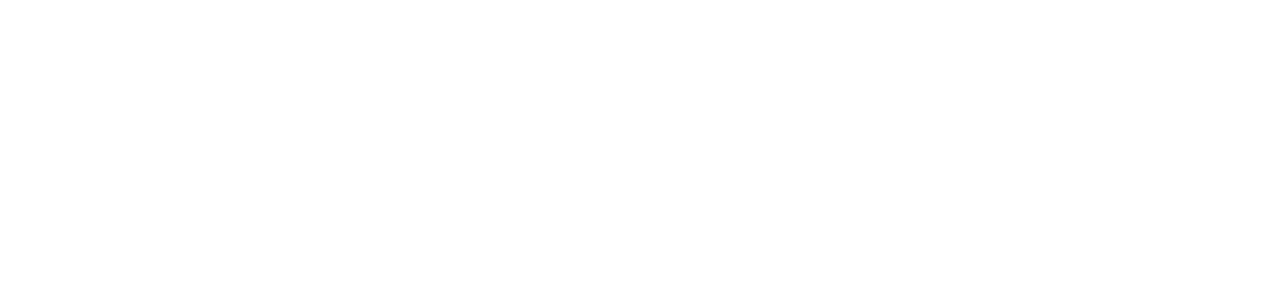
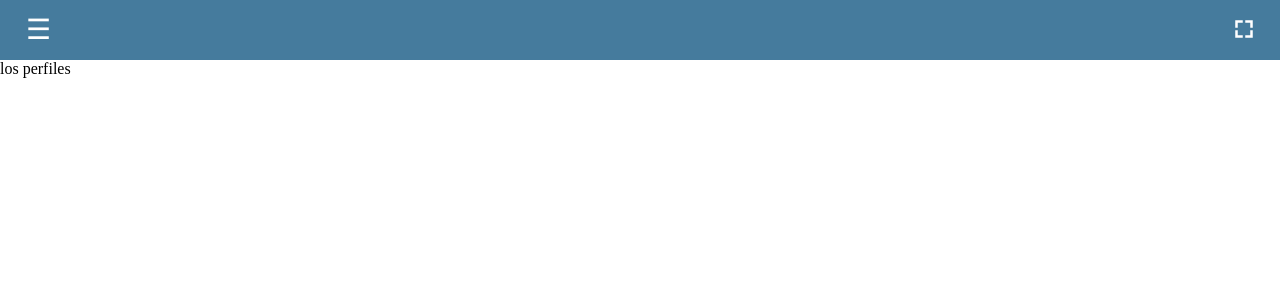
Before and after one commit to DavidHuancaLedezma/Proyecto-final-SCESI, a React (Vite) app: page /perfil in a window 1280 px wide. Before the commit this address had no page. Shown: the top 300 px of the page. Built offline with nearby package versions, Linux system fonts and the light colour scheme.

Commit message:
feat:add layout con redireccionamiento

```diff
--- a/src/components/home/barra.jsx
+++ b/src/components/home/barra.jsx
@@ -1,7 +1,8 @@
 import { useState } from "react";
 import "../../style/normalize/normalize.css"
 import "../../style/barra.css"
-import Zoom from "../fullscreem/zoom";
+import Zoom from "../fullscreem/Zoom";
+import { Link } from "react-router-dom";
 function Barra() {
 
   const [desplegable, setDesplegable] = useState(false);
@@ -15,20 +16,22 @@
 
 
   const buttonClassName = desplegable ? "desplegar-opciones" : "ocultar-desplegable"
+  const opcionesDeInicio = desplegable ? "opciones-de-inicio presionado" : "opciones-de-inicio"
 
   return (
     <section>
-      <header className="opciones-de-inicio">
-        <button onClick={handleClick}>☰</button>
+      <header className={opcionesDeInicio}>
+        <button className="boton-abrir" onClick={handleClick}>☰</button>
+        <button className="boton-cerrar" onClick={handleClick}>←</button>
         <Zoom/>
       </header>
 
       <aside className={`menu-lateral ${buttonClassName}`}>
         <ul className="opciones-contenedor">
-          <li className="opciones"><a className="opciones-texto" href="#">inicio</a></li>
-          <li className="opciones"><a className="opciones-texto" href="#">iniciar sesion</a></li>
-          <li className="opciones"><a className="opciones-texto" href="#">registrarse</a></li>
-          <li className="opciones"><a className="opciones-texto" href="#">Productos</a></li>
+          <li className="opciones"><Link className="opciones-texto" to="/inicio">inicio</Link></li>
+          <li className="opciones"><Link className="opciones-texto" to="/perfil">perfil</Link></li>
+          <li className="opciones"><Link className="opciones-texto" to="/productos">productos</Link></li>
+          <li className="opciones"><Link className="opciones-texto" to="/carrito">carrito</Link></li>
         </ul>
       </aside>
 
--- /dev/null
+++ b/src/layout/LayoutBarra.jsx
@@ -0,0 +1,14 @@
+import Barra from "../components/home/Barra";
+import "../style/layout.css"
+function LayoutBarra ( { children } ) {
+  return (
+    <>
+      <Barra />
+      <main className="barra-superior">
+        {children}
+      </main>
+    </>
+  );
+}
+
+export default LayoutBarra;
--- /dev/null
+++ b/src/pages/Carrito.jsx
@@ -0,0 +1,10 @@
+import Barra from "../components/home/Barra"
+import LayoutBarra from "../layout/LayoutBarra"
+function Carrito () {
+    return(
+        <LayoutBarra>
+            <p>los crritos</p>
+        </LayoutBarra>
+    )
+}
+export default Carrito
--- /dev/null
+++ b/src/pages/HomeInicio.jsx
@@ -0,0 +1,11 @@
+import LayoutBarra from '../layout/LayoutBarra';
+import Barra from '../components/home/Barra';
+function HomeInicio() {
+  return (
+    <LayoutBarra>
+        <h1>funcion este lyout ? desde home inicio</h1>
+    </LayoutBarra>
+  );
+}
+
+export default HomeInicio
--- /dev/null
+++ b/src/pages/Inicio.jsx
@@ -0,0 +1,9 @@
+import LayoutBarra from "../layout/LayoutBarra"
+function Inicio () {
+    return(
+        <LayoutBarra>
+            <p>los inicios</p>
+        </LayoutBarra>
+    )
+}
+export default Inicio
--- /dev/null
+++ b/src/pages/Perfil.jsx
@@ -0,0 +1,9 @@
+import LayoutBarra from "../layout/LayoutBarra"
+function Perfil () {
+    return(
+        <LayoutBarra>
+            <p>los perfiles</p>
+        </LayoutBarra>
+    )
+}
+export default Perfil
--- /dev/null
+++ b/src/pages/Productos.jsx
@@ -0,0 +1,9 @@
+import LayoutBarra from "../layout/LayoutBarra"
+function Productos () {
+    return(
+        <LayoutBarra>
+            <p>los Productos</p>
+        </LayoutBarra>
+    )
+}
+export default Productos
--- a/src/pages/home.jsx
+++ /dev/null
@@ -1,12 +0,0 @@
-import '../style/home.css'
-import Barra from '../components/home/barra';
-function Inicio() {
-  return (
-    <>
-      <Barra/>
-
-    </>
-  );
-}
-
-export default Inicio
--- a/src/routes/app-routes.jsx
+++ b/src/routes/app-routes.jsx
@@ -1,12 +1,19 @@
 import { BrowserRouter, Routes, Route } from 'react-router-dom';
-import Home from '../pages/home';
+import HomeInicio from '../pages/HomeInicio';
+import Inicio from '../pages/Inicio';
+import Perfil from '../pages/Perfil';
+import Productos from '../pages/Productos';
+import Carrito from '../pages/Carrito';
 
 export default function AppRoutes() {
   return (
     <BrowserRouter>
       <Routes>
-        <Route path="/" element={<Home />} />
-
+        <Route path="/" element={<HomeInicio />} />
+        <Route path="/inicio" element={<Inicio/>}/>
+        <Route path="/perfil" element={<Perfil/>}/>
+        <Route path="/productos" element={<Productos/>}/>
+        <Route path="/carrito" element={<Carrito/>}/>
       </Routes>
     </BrowserRouter>
   );
--- a/src/style/barra.css
+++ b/src/style/barra.css
@@ -19,7 +19,7 @@
     left: 0;
     width: 200px;
     height: 100vh;
-    background-color: #146adb15;
+    background-color: #146adb;
     transition: transform 0.6s ease;
 }
 
@@ -57,6 +57,18 @@
     cursor: pointer;
 }
 
+.boton-cerrar {
+    display: none;
+}
+
+.opciones-de-inicio.presionado .boton-abrir {
+    display: none;
+}
+
+.opciones-de-inicio.presionado .boton-cerrar {
+    display: block;
+}
+
 
 @media only screen and (min-width: 480px) {
   body {
```
Also changed, not shown: src/style/layout.css (renamed from src/style/home.css).
